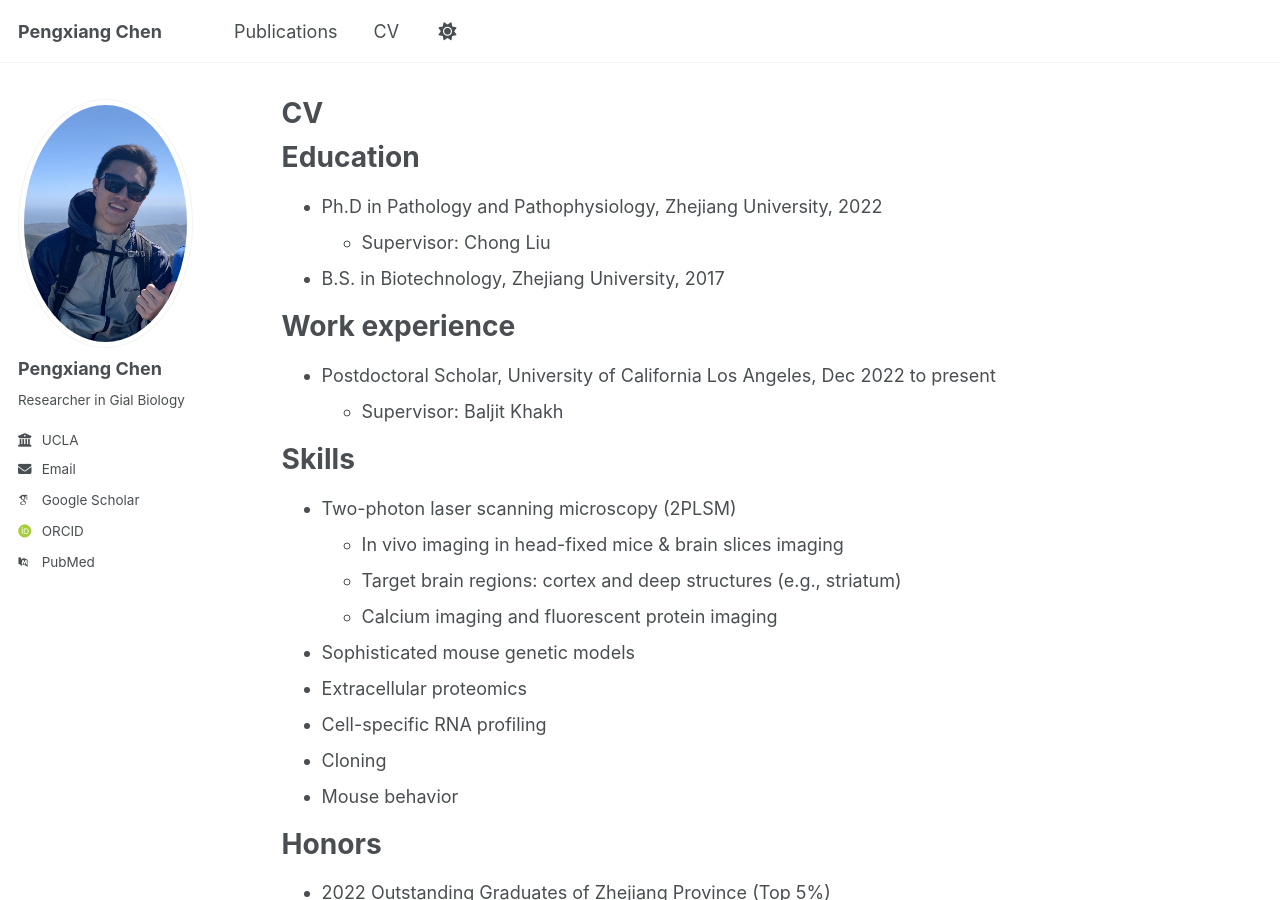
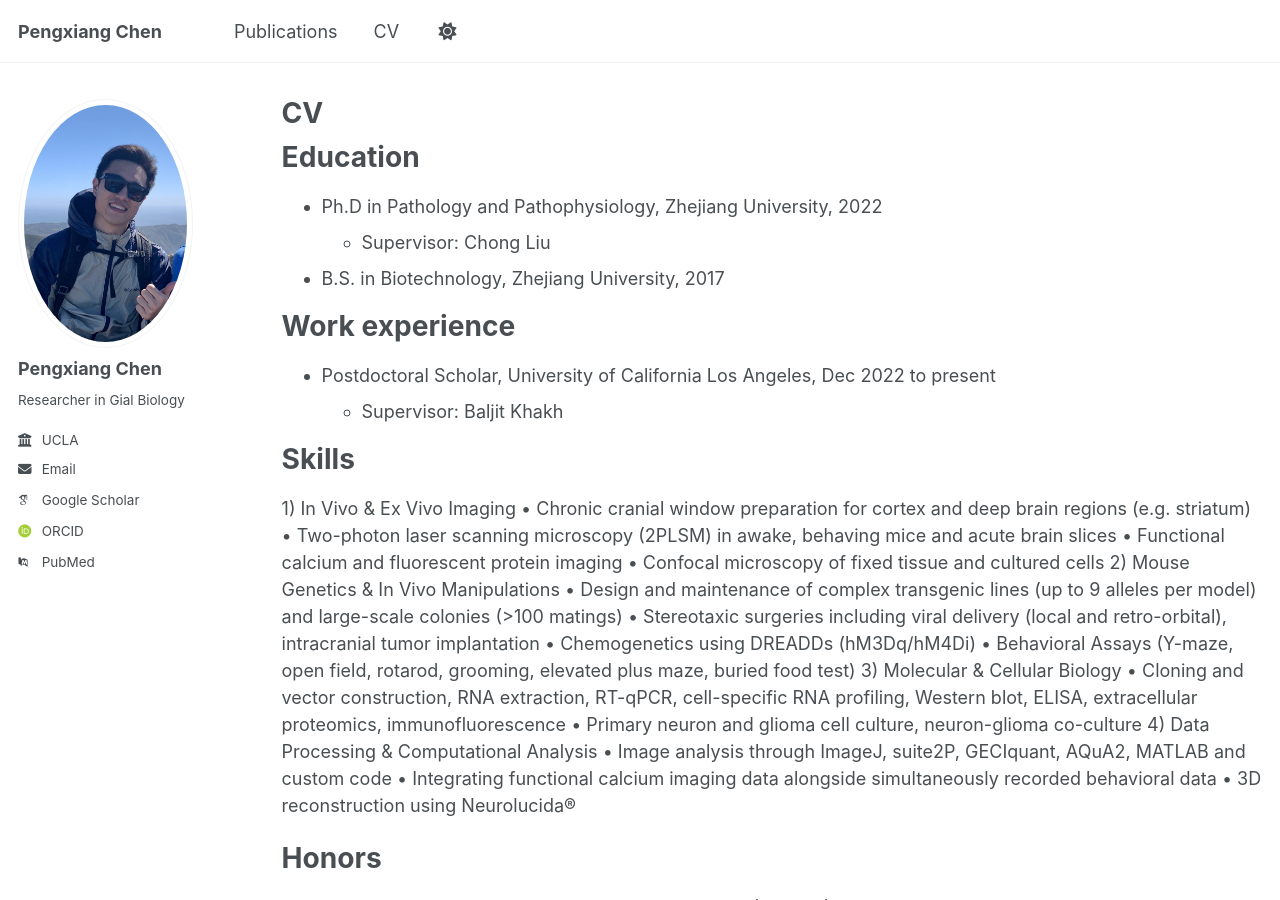
Before and after one commit to bluesea405/pxchen, a Jekyll site: the page built from _pages/cv.md, in a window 1280 px wide and 900 px high. Built offline with Jekyll 4.4.1, drawn with Linux system fonts in a browser that asks for light colours; some web fonts are replaced; a script that is not in the unit is left out.

Commit message:
Update cv.md

```diff
--- a/_pages/cv.md
+++ b/_pages/cv.md
@@ -22,15 +22,23 @@ Work experience
 
 Skills
 ======
-* Two-photon laser scanning microscopy (2PLSM)
-  * In vivo imaging in head-fixed mice & brain slices imaging
-  * Target brain regions: cortex and deep structures (e.g., striatum)
-  * Calcium imaging and fluorescent protein imaging
-* Sophisticated mouse genetic models
-* Extracellular proteomics
-* Cell-specific RNA profiling
-* Cloning
-* Mouse behavior
+1)	In Vivo & Ex Vivo Imaging
+•	Chronic cranial window preparation for cortex and deep brain regions (e.g. striatum)
+•	Two-photon laser scanning microscopy (2PLSM) in awake, behaving mice and acute brain slices
+•	Functional calcium and fluorescent protein imaging
+•	Confocal microscopy of fixed tissue and cultured cells
+2)	Mouse Genetics & In Vivo Manipulations
+•	Design and maintenance of complex transgenic lines (up to 9 alleles per model) and large-scale colonies (>100 matings)
+•	Stereotaxic surgeries including viral delivery (local and retro-orbital), intracranial tumor implantation
+•	Chemogenetics using DREADDs (hM3Dq/hM4Di)
+•	Behavioral Assays (Y-maze, open field, rotarod, grooming, elevated plus maze, buried food test)
+3)	Molecular & Cellular Biology
+•	Cloning and vector construction, RNA extraction, RT-qPCR, cell-specific RNA profiling, Western blot, ELISA, extracellular proteomics, immunofluorescence
+•	Primary neuron and glioma cell culture, neuron-glioma co-culture
+4)	Data Processing & Computational Analysis
+•	Image analysis through ImageJ, suite2P, GECIquant, AQuA2, MATLAB and custom code
+•	Integrating functional calcium imaging data alongside simultaneously recorded behavioral data
+•	3D reconstruction using Neurolucida®
 
 
 Honors
```
